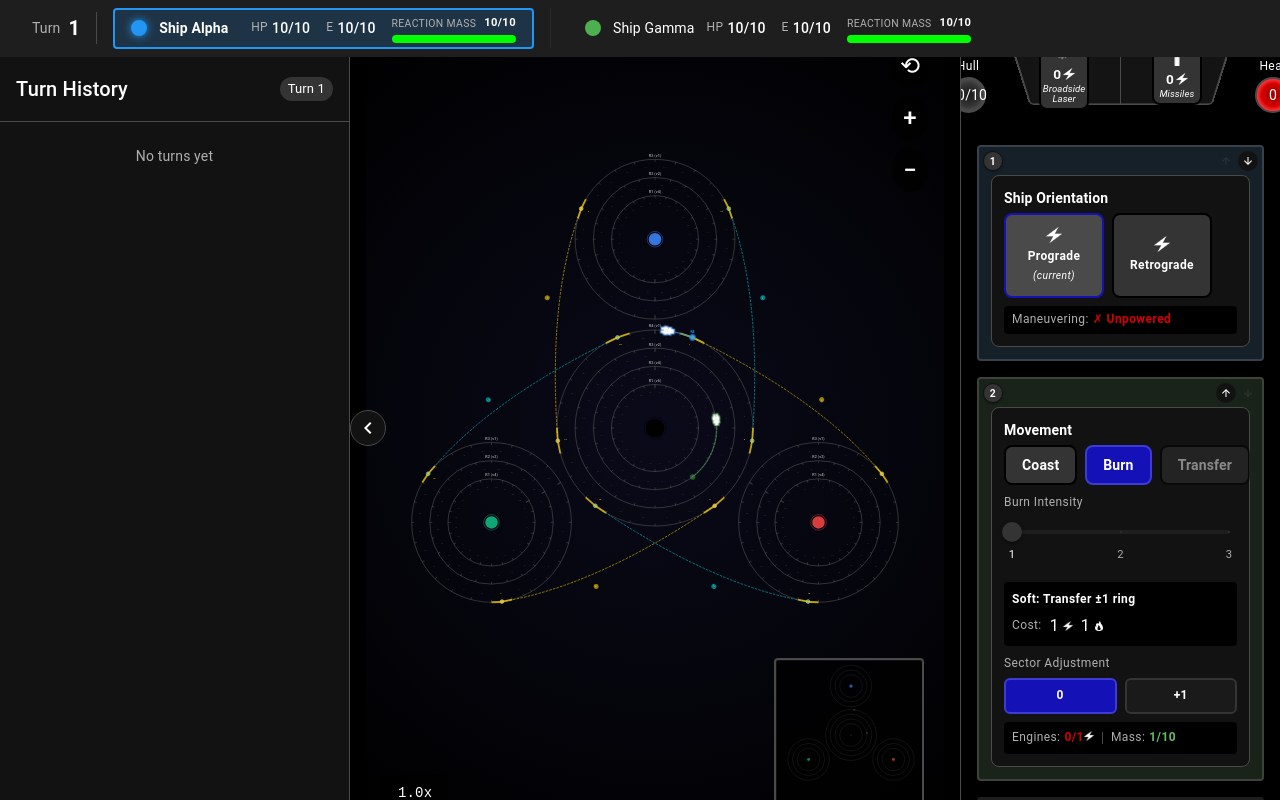
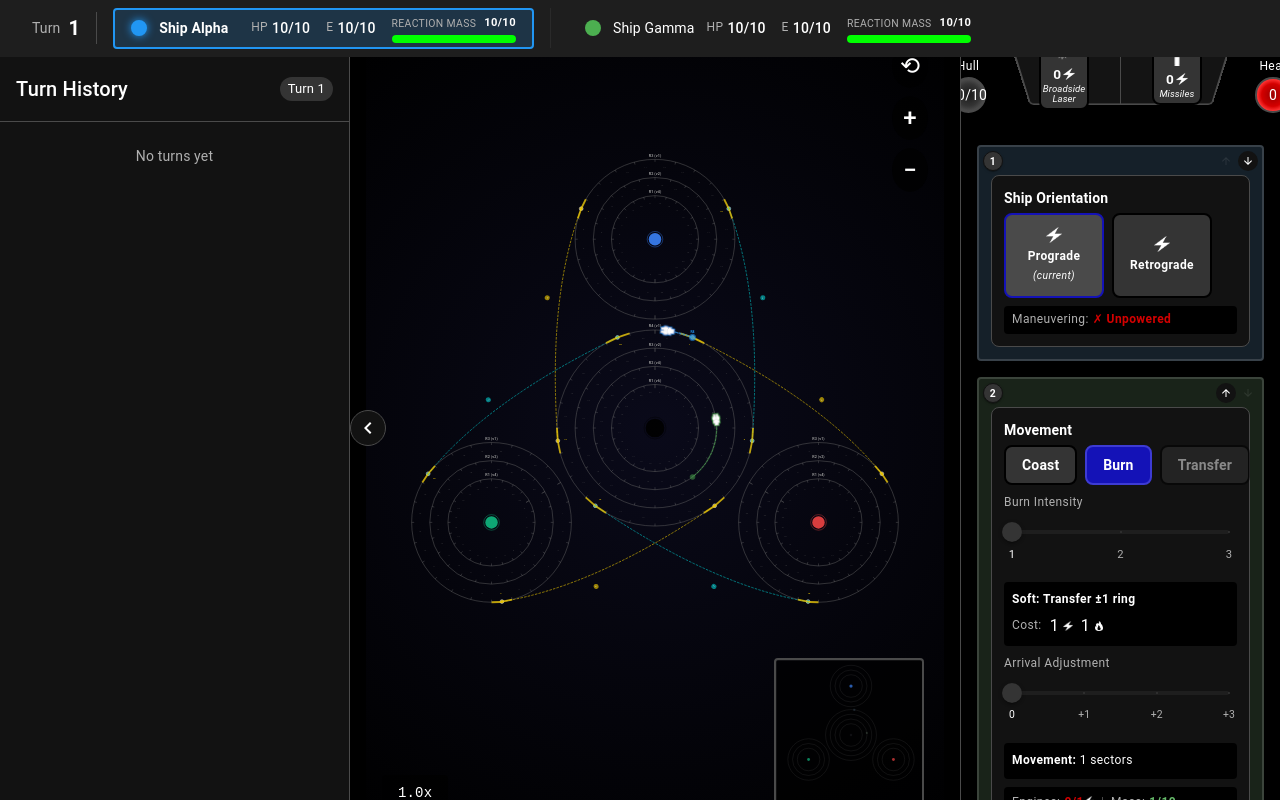
Before and after one commit to Thunkar/dangerous-inclinations, a React (Vite) app: page / in a window 1280 px wide. Both pictures are taken after a click on the element "Burn". Built offline with nearby package versions, Linux system fonts and the light colour scheme.

Commit message:
sector adjustment

```diff
--- a/src/components/ControlPanel.tsx
+++ b/src/components/ControlPanel.tsx
@@ -16,6 +16,7 @@ import { ActionSummary } from './actions/ActionSummary'
 import { STARTING_REACTION_MASS } from '../constants/rings'
 import { CustomIcon } from './CustomIcon'
 import { MISSILE_CONFIG } from '../game-logic/missiles'
+import { getGravityWell } from '../constants/gravityWells'
 
 interface ControlPanelProps {
   player: Player
@@ -78,6 +79,13 @@ export function ControlPanel({ player, allPlayers }: ControlPanelProps) {
     () => getAvailableWellTransfers(ship.wellId, ship.ring, ship.sector, gameState.transferPoints),
     [ship.wellId, ship.ring, ship.sector, gameState.transferPoints]
   )
+
+  // Get current ring velocity for sector adjustment calculations
+  const currentVelocity = useMemo(() => {
+    const well = getGravityWell(ship.wellId)
+    const ringConfig = well?.rings.find(r => r.ring === ship.ring)
+    return ringConfig?.velocity || 1
+  }, [ship.wellId, ship.ring])
 
   // Initialize tactical sequence with base actions when it's empty
   useEffect(() => {
@@ -533,6 +541,7 @@ export function ControlPanel({ player, allPlayers }: ControlPanelProps) {
                       ? getWellName(availableWellTransfers[0].toWellId, gameState.gravityWells)
                       : undefined
                   }
+                  currentVelocity={currentVelocity}
                 />
                 {actionType === 'coast' && (
                   <UtilityActions
--- a/src/components/actions/MovementControl.tsx
+++ b/src/components/actions/MovementControl.tsx
@@ -1,7 +1,7 @@
 import { Box, Typography, styled, Slider } from '@mui/material'
 import type { ActionType, BurnIntensity } from '../../types/game'
 import type { Subsystem } from '../../types/subsystems'
-import { BURN_COSTS, WELL_TRANSFER_COSTS } from '../../constants/rings'
+import { BURN_COSTS, WELL_TRANSFER_COSTS, getAdjustmentRange, calculateBurnMassCost } from '../../constants/rings'
 import { CustomIcon } from '../CustomIcon'
 
 const BURN_INTENSITY_OPTIONS: BurnIntensity[] = ['soft', 'medium', 'hard']
@@ -23,6 +23,7 @@ interface MovementControlProps {
   reactionMass: number
   canTransfer: boolean // Whether ship is at a valid transfer sector
   transferDestination?: string // Name of destination well if transfer available
+  currentVelocity: number // Current ring velocity for calculating adjustment range
 }
 
 interface ActionButtonProps {
@@ -70,25 +71,6 @@ const StatusBar = styled(Box)(({ theme }) => ({
   fontSize: '0.75rem',
 }))
 
-const AdjustmentButton = styled(Box, {
-  shouldForwardProp: prop => prop !== 'isActive',
-})<{ isActive: boolean }>(({ theme, isActive }) => ({
-  display: 'flex',
-  alignItems: 'center',
-  justifyContent: 'center',
-  padding: '6px 12px',
-  borderRadius: '6px',
-  backgroundColor: isActive ? theme.palette.secondary.main : theme.palette.primary.dark,
-  border: `2px solid ${isActive ? theme.palette.secondary.light : theme.palette.primary.main}`,
-  cursor: 'pointer',
-  transition: 'all 0.2s',
-  flex: 1,
-  '&:hover': {
-    backgroundColor: isActive ? theme.palette.secondary.light : theme.palette.primary.main,
-    transform: 'scale(1.05)',
-  },
-}))
-
 export function MovementControl({
   actionType,
   burnIntensity,
@@ -100,11 +82,14 @@ export function MovementControl({
   reactionMass,
   canTransfer,
   transferDestination,
+  currentVelocity,
 }: MovementControlProps) {
   const burnCost = actionType === 'burn' ? BURN_COSTS[burnIntensity] : { energy: 0, mass: 0, rings: 0 }
+  const totalBurnMass = actionType === 'burn' ? calculateBurnMassCost(burnCost.mass, sectorAdjustment) : 0
+  const adjustmentRange = getAdjustmentRange(currentVelocity)
   const transferCost = actionType === 'well_transfer' ? WELL_TRANSFER_COSTS : { energy: 0, mass: 0 }
   const hasEnoughEngines = enginesSubsystem && enginesSubsystem.allocatedEnergy >= (actionType === 'burn' ? burnCost.energy : transferCost.energy)
-  const hasEnoughMass = reactionMass >= (actionType === 'burn' ? burnCost.mass : transferCost.mass)
+  const hasEnoughMass = reactionMass >= (actionType === 'burn' ? totalBurnMass : transferCost.mass)
 
   // Convert burnIntensity to slider value (0-2)
   const sliderValue = BURN_INTENSITY_OPTIONS.indexOf(burnIntensity)
@@ -190,27 +175,50 @@ export function MovementControl({
             </Box>
           </Box>
 
-          {/* Sector Adjustment */}
+          {/* Sector Adjustment (Phasing) */}
           <Typography variant="caption" color="text.secondary" sx={{ display: 'block', mb: 0.5 }}>
-            Sector Adjustment
+            Arrival Adjustment
           </Typography>
-          <Box sx={{ display: 'flex', gap: 1, mb: 1 }}>
-            <AdjustmentButton
-              isActive={sectorAdjustment === 0}
-              onClick={() => onSectorAdjustmentChange(0)}
-            >
-              <Typography variant="caption" fontWeight="bold">
-                0
+
+          <Box sx={{ px: 1, mb: 1 }}>
+            <Slider
+              value={sectorAdjustment}
+              onChange={(_, value) => onSectorAdjustmentChange(typeof value === 'number' ? value : value[0])}
+              min={adjustmentRange.min}
+              max={adjustmentRange.max}
+              step={1}
+              marks={Array.from(
+                { length: adjustmentRange.max - adjustmentRange.min + 1 },
+                (_, i) => {
+                  const val = adjustmentRange.min + i
+                  return { value: val, label: val === 0 ? '0' : val > 0 ? `+${val}` : `${val}` }
+                }
+              )}
+              valueLabelDisplay="auto"
+              valueLabelFormat={(value) => (value === 0 ? 'Perfect' : value > 0 ? `+${value}` : `${value}`)}
+              sx={{
+                '& .MuiSlider-markLabel': {
+                  fontSize: '0.65rem',
+                },
+              }}
+            />
+          </Box>
+
+          {/* Adjustment info */}
+          <Box sx={{ mb: 1, p: 1, bgcolor: 'background.default', borderRadius: 1 }}>
+            <Typography variant="caption" display="block">
+              <strong>Movement:</strong> {currentVelocity + sectorAdjustment} sectors
+              {sectorAdjustment !== 0 && (
+                <span style={{ color: sectorAdjustment > 0 ? '#4caf50' : '#ff9800' }}>
+                  {' '}(base {currentVelocity} {sectorAdjustment > 0 ? '+' : ''}{sectorAdjustment})
+                </span>
+              )}
+            </Typography>
+            {sectorAdjustment !== 0 && (
+              <Typography variant="caption" color="warning.main" display="block">
+                Extra cost: {Math.abs(sectorAdjustment)} mass
               </Typography>
-            </AdjustmentButton>
-            <AdjustmentButton
-              isActive={sectorAdjustment === 1}
-              onClick={() => onSectorAdjustmentChange(1)}
-            >
-              <Typography variant="caption" fontWeight="bold">
-                +1
-              </Typography>
-            </AdjustmentButton>
+            )}
           </Box>
 
           <StatusBar>
@@ -239,7 +247,7 @@ export function MovementControl({
                 color={hasEnoughMass ? 'success.main' : 'error.main'}
                 fontWeight="bold"
               >
-                {burnCost.mass}/{reactionMass}
+                {totalBurnMass}/{reactionMass}
               </Typography>
             </Box>
           </StatusBar>
--- a/src/constants/rings.ts
+++ b/src/constants/rings.ts
@@ -6,10 +6,20 @@ export const SECTORS_PER_RING = 24
 export const ENERGY_PER_TURN = 10
 export const MAX_REACTION_MASS = 10
 export const STARTING_REACTION_MASS = 10
+
+/**
+ * Sector adjustment (phasing) costs for non-Hohmann transfers
+ * Allows adjusting arrival sector by consuming extra reaction mass
+ */
+export const MAX_SECTOR_ADJUSTMENT = 3 // Maximum sectors that can be added/subtracted
+export const SECTOR_ADJUSTMENT_COST_PER_SECTOR = 1 // Reaction mass cost per sector of adjustment
+export const MIN_FORWARD_MOVEMENT = 1 // Must always move at least 1 sector prograde
+
 /**
  * Burn costs for ring transfers
  * Note: Ring changes are now velocity changes (inner rings are faster)
- * No sector adjustment - you land exactly at the mapped sector
+ * Base costs are for ideal Hohmann transfers (sector adjustment = 0)
+ * Additional costs apply for sector adjustments (phasing maneuvers)
  */
 export const BURN_COSTS = {
   soft: { energy: 1, mass: 1, rings: 1 }, // Transfer ±1 ring (change velocity by ±1)
@@ -67,3 +77,41 @@ export function mapSectorOnTransfer(
   // This preserves angular position when transferring between rings
   return currentSector % SECTORS_PER_RING
 }
+
+/**
+ * Calculate the allowed sector adjustment range for a ring transfer
+ *
+ * Rules:
+ * - Must always move at least 1 sector forward (prograde)
+ * - Can adjust up to ±3 sectors from base movement
+ * - Maximum negative adjustment limited by velocity (can't go backwards)
+ *
+ * @param velocity - Current ring velocity (sectors per turn)
+ * @returns Object with min and max adjustment values
+ *
+ * Examples:
+ * - velocity 4: adjustment range -3 to +3 (total movement 1-7 sectors)
+ * - velocity 2: adjustment range -1 to +3 (total movement 1-5 sectors)
+ * - velocity 1: adjustment range 0 to +3 (total movement 1-4 sectors)
+ */
+export function getAdjustmentRange(velocity: number): { min: number; max: number } {
+  // Maximum negative adjustment: can reduce movement but must keep at least 1 sector forward
+  const maxNegativeAdjustment = Math.min(velocity - MIN_FORWARD_MOVEMENT, MAX_SECTOR_ADJUSTMENT)
+
+  return {
+    min: -maxNegativeAdjustment,
+    max: MAX_SECTOR_ADJUSTMENT,
+  }
+}
+
+/**
+ * Calculate the total reaction mass cost for a burn including sector adjustment
+ *
+ * @param baseMassCost - Base mass cost from burn intensity
+ * @param sectorAdjustment - Sector adjustment value (can be negative or positive)
+ * @returns Total mass cost
+ */
+export function calculateBurnMassCost(baseMassCost: number, sectorAdjustment: number): number {
+  const adjustmentCost = Math.abs(sectorAdjustment) * SECTOR_ADJUSTMENT_COST_PER_SECTOR
+  return baseMassCost + adjustmentCost
+}
--- a/src/game-logic/movement.ts
+++ b/src/game-logic/movement.ts
@@ -1,5 +1,5 @@
 import type { ShipState, PlayerAction, GravityWellId } from '../types/game'
-import { BURN_COSTS, mapSectorOnTransfer, SECTORS_PER_RING } from '../constants/rings'
+import { BURN_COSTS, mapSectorOnTransfer, SECTORS_PER_RING, calculateBurnMassCost } from '../constants/rings'
 import { getGravityWell } from '../constants/gravityWells'
 
 /**
@@ -62,6 +62,10 @@ export function initiateBurn(
   }
 
   const burnCost = BURN_COSTS[action.data.burnIntensity]
+  const sectorAdjustment = action.data.sectorAdjustment || 0
+
+  // Calculate total mass cost including sector adjustment
+  const totalMassCost = calculateBurnMassCost(burnCost.mass, sectorAdjustment)
 
   // Use the ship's current facing (rotation should have been applied already in Phase 4)
   const burnDirection = ship.facing
@@ -76,10 +80,10 @@ export function initiateBurn(
 
   return {
     ...ship,
-    reactionMass: ship.reactionMass - burnCost.mass,
+    reactionMass: ship.reactionMass - totalMassCost,
     transferState: {
       destinationRing: clampedDestination,
-      sectorAdjustment: 0, // No sector adjustment - land exactly at mapped sector
+      sectorAdjustment: sectorAdjustment,
     },
   }
 }
```
Also changed, not shown: src/game-logic/actionProcessors.ts (+17 -4 lines), src/game-logic/validation.ts (+21 -4 lines), 1 other file (tests, documents, lock files or other folders).
